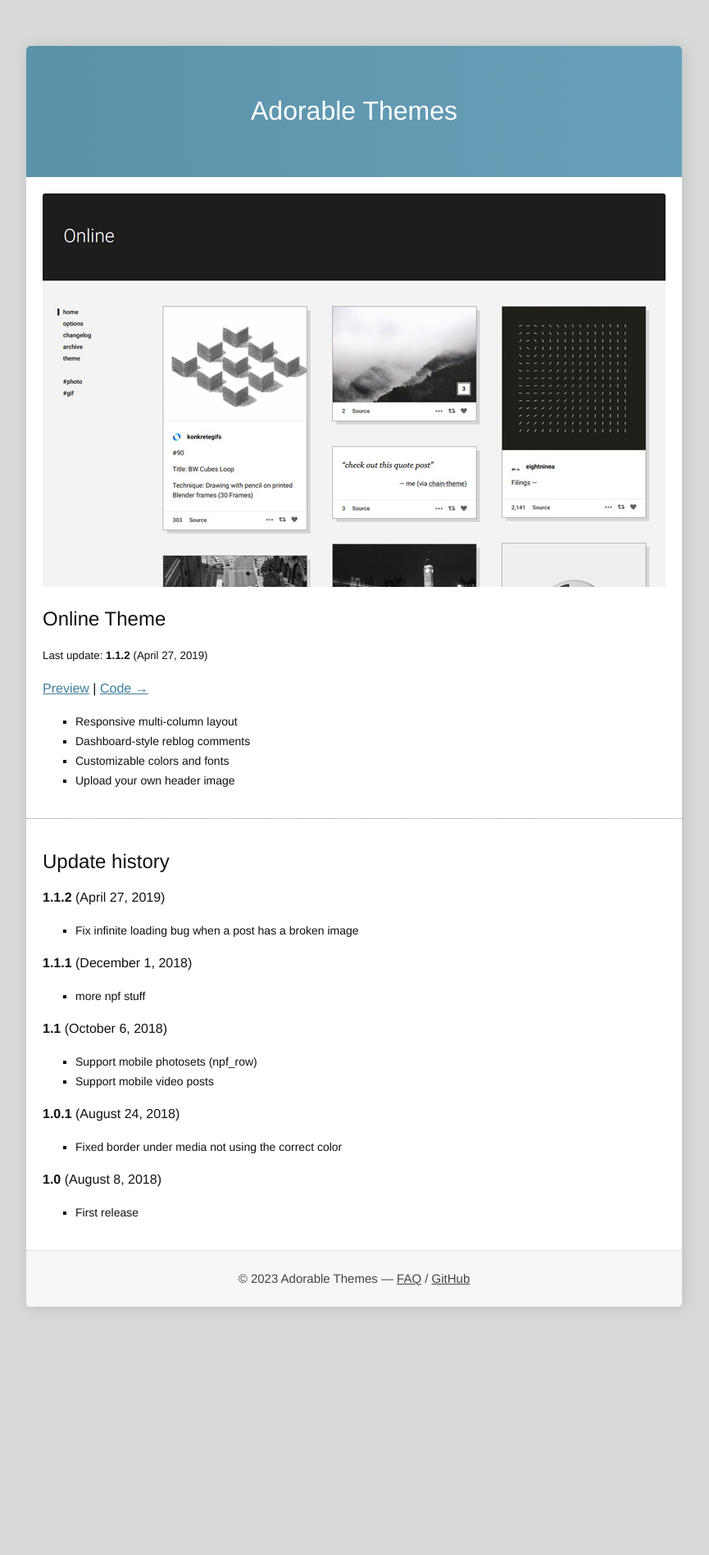
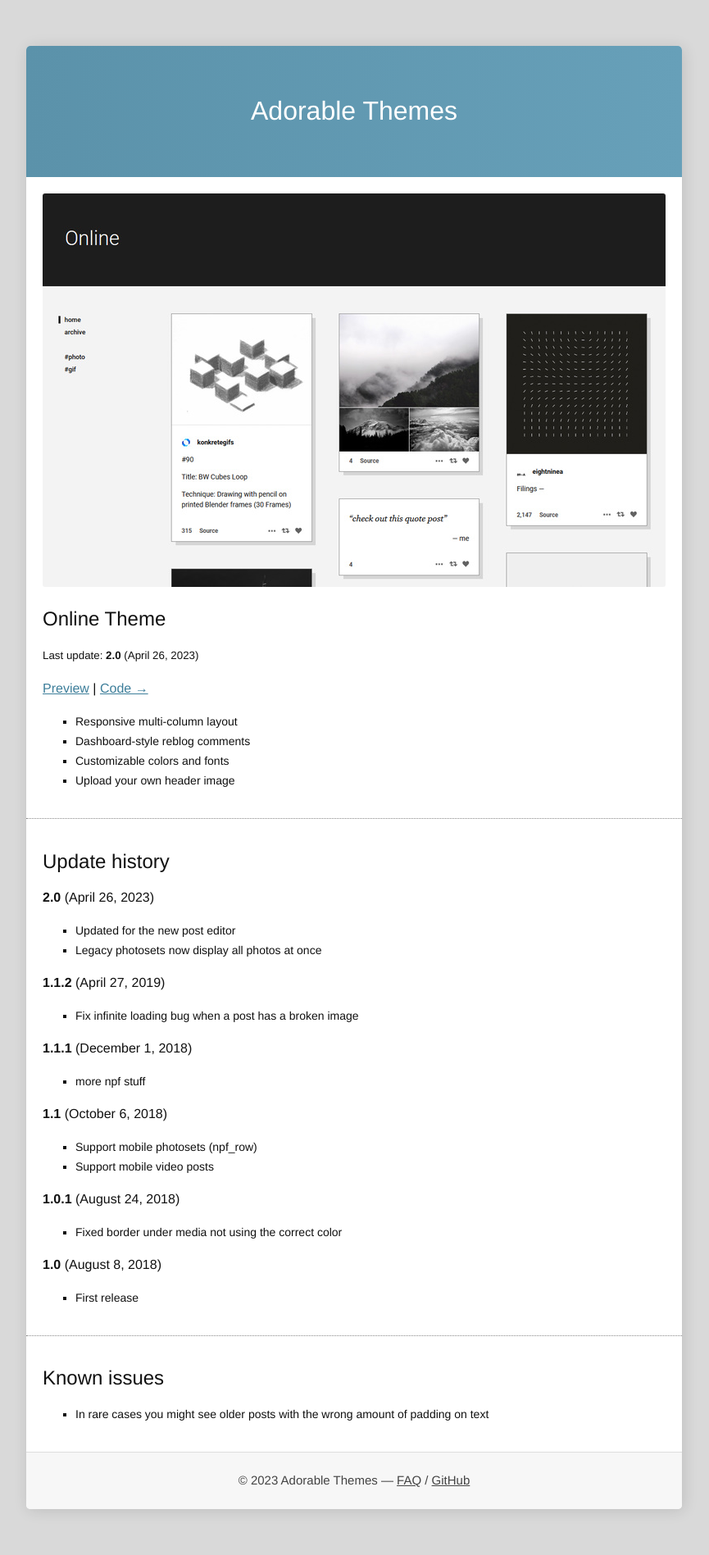
Before and after one commit to adorablethemes/adorablethemes.github.io, a Jekyll site: the page built from theme_online.html, in a window 1280 px wide. Shown: the whole page at 82% size, without its empty margins (208-1073 px from the left). Built offline with Jekyll 4.4.1, drawn with Linux system fonts in a browser that asks for light colours; before the commit the page ends 1650 px from its top, so only the background shows below that.

Commit message:
online 2.0

```diff
--- a/index.html
+++ b/index.html
@@ -8,6 +8,7 @@ layout: default
     <h2>Featured themes</h2>
 </div>
 
+{% include block.html name="Online" desc="Responsive multi-column with customizable header and sticky sidebar" %}
 {% include block.html name="Nano" desc="Minimal and responsive" %}
 {% include block.html name="Solar" desc="Single column with many sidebar widgets" %}
 {% include block.html name="Mini Grid" desc="Square grid with sidebar" %}
--- a/theme_online.html
+++ b/theme_online.html
@@ -3,8 +3,8 @@ title: Online - Adorable Themes
 description: A responsive masonry grid style Tumblr theme with a sidebar.
 theme_image: full_online.jpg
 theme_name: Online
-theme_version: 1.1.2
-theme_date: April 27, 2019
+theme_version: 2.0
+theme_date: April 26, 2023
 shortname: online
 info_1: Responsive multi-column layout
 info_2: Dashboard-style reblog comments
@@ -16,6 +16,12 @@ permalink: /theme/online
 
 <article class="post-section">
     <h2>Update history</h2>
+    <p><strong>2.0</strong> (April 26, 2023)</p>
+    <ul>
+        <li>Updated for the new post editor</li>
+        <li>Legacy photosets now display all photos at once</li>
+    </ul>
+
     <p><strong>1.1.2</strong> (April 27, 2019)</p>
     <ul><li>Fix infinite loading bug when a post has a broken image</li></ul>
 
@@ -34,3 +40,9 @@ permalink: /theme/online
     <p><strong>1.0</strong> (August 8, 2018)</p>
     <ul><li>First release</li></ul>
 </article>
+<article class="post-section">
+    <h2>Known issues</h2>
+    <ul>
+        <li>In rare cases you might see older posts with the wrong amount of padding on text</li>
+    </ul>
+</article>
--- a/theme_win2k.html
+++ b/theme_win2k.html
@@ -19,7 +19,7 @@ permalink: /theme/win2k
     <h2>Update history</h2>
     <p><strong>3.0</strong> (January 5, 2023)</p>
     <ul>
-        <li>Reworked for the NPF era</li>
+        <li>Reworked for the new post editor</li>
         <li>Related posts section now shows thumbnails for NPF posts</li>
         <li>Added lightbox for legacy photo posts</li>
         <li>NPF photosets are now clickable when loaded in via infinite scrolling</li>
--- a/theme_win31.html
+++ b/theme_win31.html
@@ -19,7 +19,7 @@ permalink: /theme/win31
     <h2>Update history</h2>
     <p><strong>2.0</strong> (January 6, 2023)</p>
     <ul>
-        <li>Reworked for the NPF era</li>
+        <li>Reworked for the new post editor</li>
         <li>Related posts section now shows thumbnails for NPF posts</li>
         <li>Added lightbox for legacy photo posts</li>
         <li>NPF photosets are now clickable when loaded in via infinite scrolling</li>
```
Also changed, not shown: preview_online.html (+85 -116 lines), assets/full_online.jpg.
